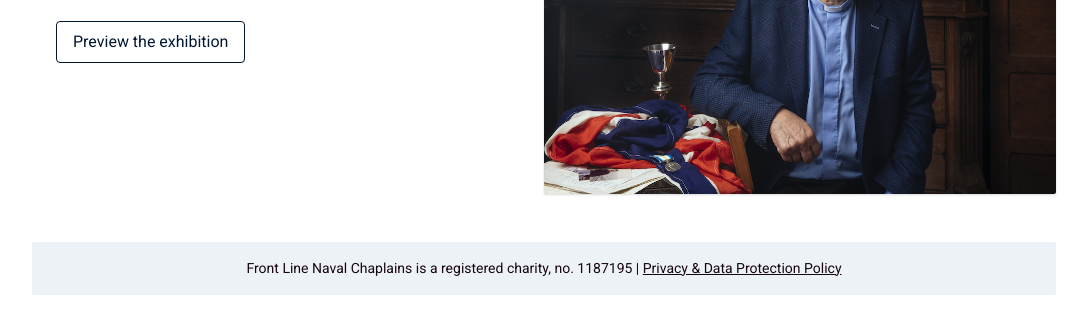
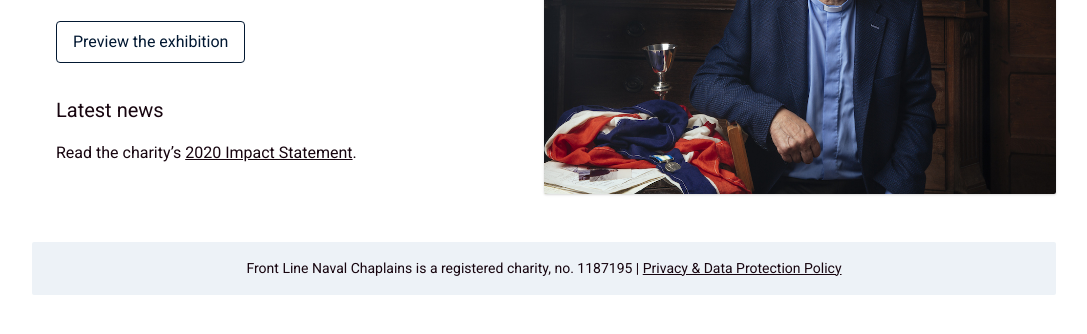
Before and after one commit to frontlinenavalchaplains/website, an Eleventy site: page index.njk in a window 1280 px wide. Shown: the part 312-646 px from the top of the page, without its empty margins (96-1183 px from the left). Built offline with nearby package versions, Linux system fonts and the light colour scheme; Eleventy itself is replaced by a stand-in of ours; files that its build step writes are made by us from their sources.

Commit message:
Add impact statement

```diff
--- a/index.njk
+++ b/index.njk
@@ -6,6 +6,11 @@ layout: layouts/base
     <h1 class="text-3xl mb-4">Falklands Chaplains Project</h1>
     <p class="text-xl">Preserving and sharing the experiences of Royal Navy Chaplains from the Falklands War.</p>
     <a href="{{ '/exhibition' | url }}" class="inline-block px-4 py-2 border rounded text-blue border-blue hover:border-transparent hover:text-white hover:bg-blue mt-6">Preview the exhibition</a>
+
+    <h2 class="text-xl mt-8 mb-4">Latest news</h2>
+    <p>
+      Read the charity’s <a href="{{ '/files/FLNC-ImpactStatement2020.pdf' | url }}" class="underline" target="_blank">2020 Impact Statement</a>.
+    </p>
   </div>
   <div class="w-1/1 order-1 mb-4 lg:w-1/2 lg:order-2 lg:mb-0">
     <img src="{{ '/img/home-feature.jpg' | url }}" class="rounded-sm shadow">
```
Also changed, not shown: 2 other files.
